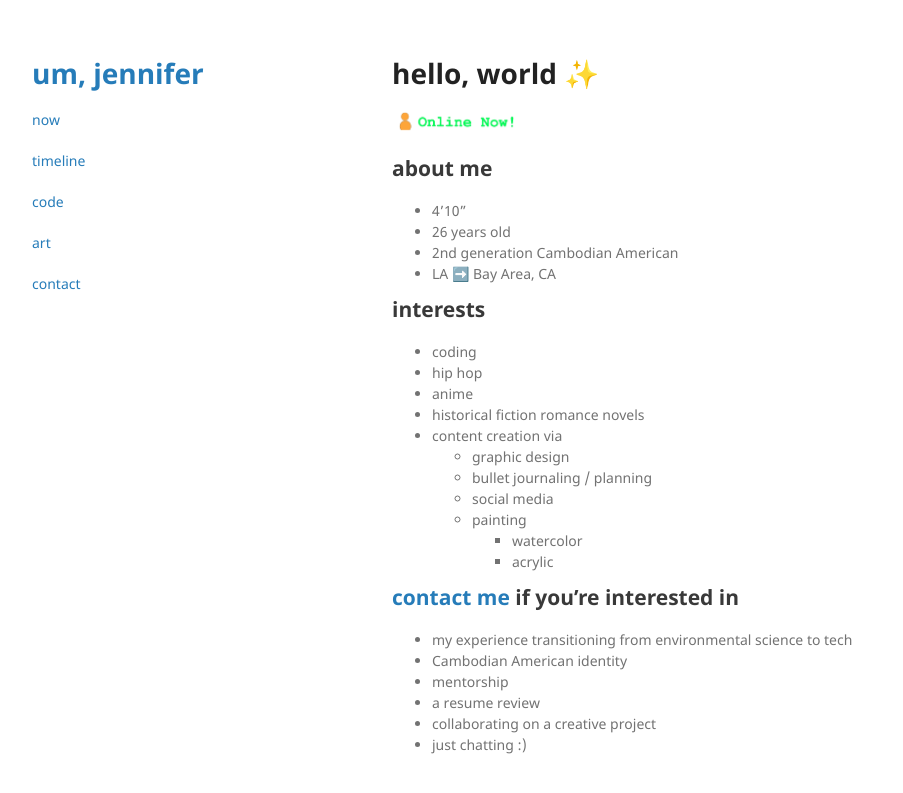
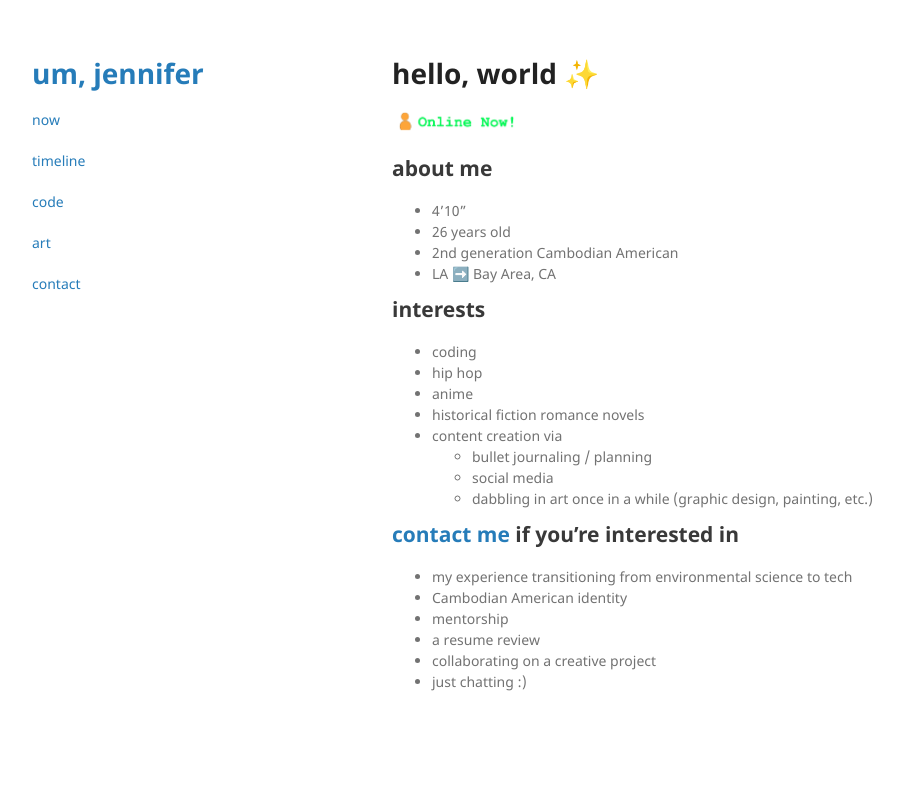
Before and after one commit to umjennifer/umjennifer.github.io, a Jekyll site: the page built from index.md, in a window 1280 px wide. Shown: the top 793 px of the page, without its empty margins (178-1081 px from the left). Built offline with Jekyll 4.4.1, drawn with Linux system fonts in a browser that asks for light colours; our own code applies the rules of GitHub Pages for plain Markdown files.

Commit message:
Update index.md

```diff
--- a/index.md
+++ b/index.md
@@ -16,12 +16,9 @@ layout: default
 - anime
 - historical fiction romance novels
 - content creation via
-  - graphic design
   - bullet journaling / planning
   - social media
-  - painting
-      - watercolor
-      - acrylic
+  - dabbling in art once in a while (graphic design, painting, etc.)
 
 ## <a href="{{ site.github.url }}/contact">contact me</a> if you're interested in
 - my experience transitioning from environmental science to tech
```
